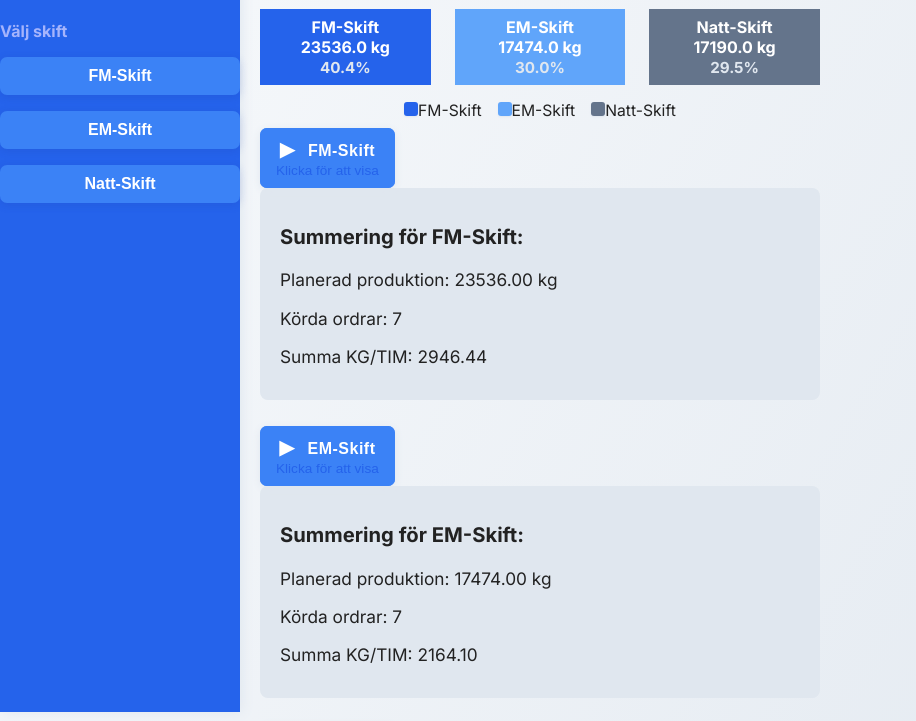
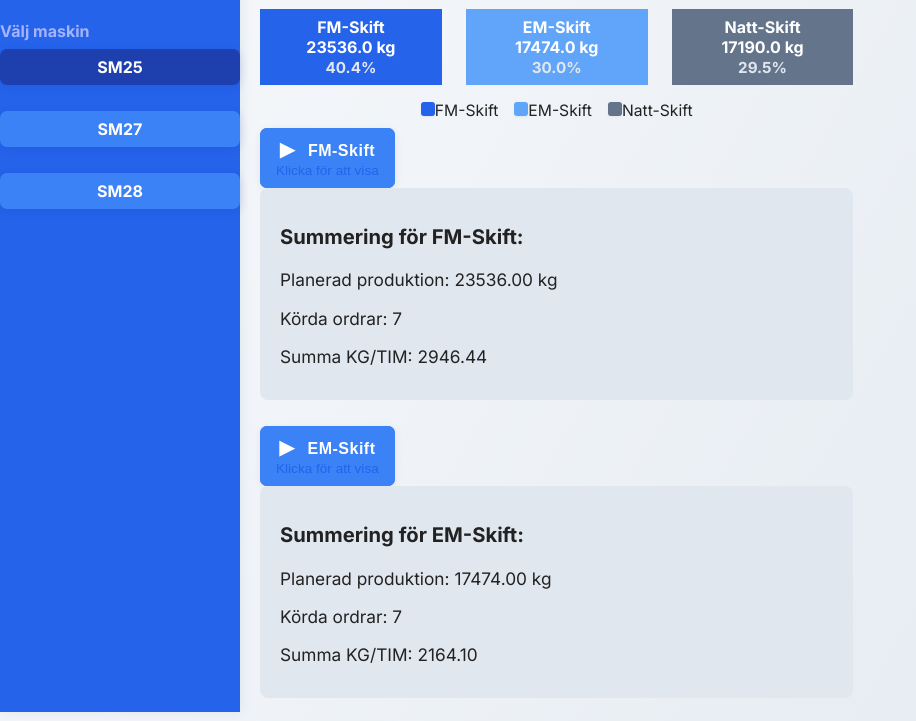
Before and after one commit to Lurpassarn/Prodbekr-k, a website: page SM25.html in a window 1280 px wide. Shown: the part 128-849 px from the top of the page, without its empty margins (0-916 px from the left). Drawn offline with Linux system fonts and the light colour scheme.

Commit message:
Update sidebar to choose machine

```diff
--- a/SM25.html
+++ b/SM25.html
@@ -14,19 +14,19 @@
             <nav>
                 <a href="index.html" class="sidebar-link">&#8592; Tillbaka till översikt</a>
             </nav>
-            <div class="shift-sidebar">
-                <h2>Välj skift</h2>
-                <div class="shift-list">
-                    <button class="shift-btn sm25-shift-btn" data-shift="FM">FM-Skift</button>
-                    <button class="shift-btn sm25-shift-btn" data-shift="EM">EM-Skift</button>
-                    <button class="shift-btn sm25-shift-btn" data-shift="Natt">Natt-Skift</button>
+            <div class="machine-sidebar">
+                <h2>Välj maskin</h2>
+                <div class="machine-list">
+                    <a href="SM25.html" class="sidebar-link machine-link active">SM25</a>
+                    <a href="SM27.html" class="sidebar-link machine-link">SM27</a>
+                    <a href="SM28.html" class="sidebar-link machine-link">SM28</a>
                 </div>
             </div>
         </aside>
         <main class="sm25-main">
             <header class="sm25-header">
                 <h1>SM25 Produktionsplan</h1>
-                <p class="sm25-sub">Planering och uträkning för dagens produktion. Välj skift i sidomenyn.</p>
+                <p class="sm25-sub">Planering och uträkning för dagens produktion. Välj skift i skiftbaren ovan.</p>
             </header>
             <div id="shiftBarContainer"></div>
             <div id="ordersContainer"></div>
--- a/style.css
+++ b/style.css
@@ -232,6 +232,14 @@ button:hover, .shift-btn:hover { background: #2563eb; }
   gap: 8px;
 }
 
+/* --- Maskinval Sidebar --- */
+.machine-sidebar { margin-top: 24px; width: 100%; }
+.machine-sidebar h2 { font-size: 1em; color: #a5b4fc; margin-bottom: 8px; margin-top: 0; }
+.machine-list { display: flex; flex-direction: column; gap: 8px; }
+.machine-link { background: #3b82f6; color: #fff; padding: 8px 12px; border-radius: 7px; text-decoration: none; text-align: center; font-weight: 700; box-shadow: 0 2px 8px #1e40af33; }
+.machine-link:hover { background: #2563eb; }
+.machine-link.active { background: #1e40af; }
+
 /* --- Index summary and navigation --- */
 .summary-container { text-align: center; margin-top: 20px; }
 .summary-box { margin-top:20px; }
```
Also changed, not shown: SM27.html (+7 -7 lines), SM28.html (+7 -7 lines).
